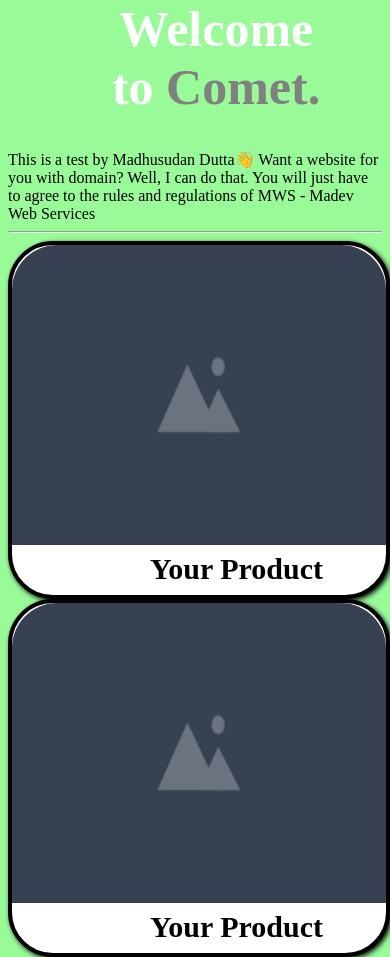
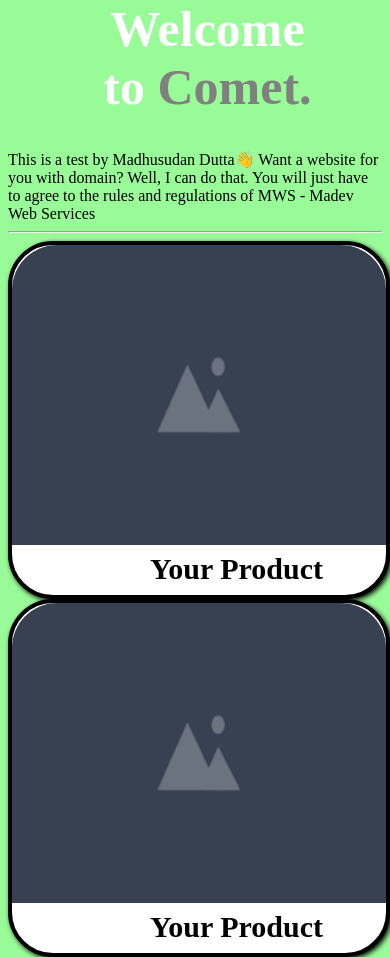
Before and after one commit to Madhusudan-droid/MWS, a plain HTML site: page index.html in a window 390 px wide. Drawn offline with Linux system fonts and the light colour scheme.

Commit message:
Update homepageCSS.css

```diff
--- a/homepageCSS.css
+++ b/homepageCSS.css
@@ -89,7 +89,7 @@ body{
 @media (max-width:500px){
   .welcome, .tocomet{
     font-size: 50px;
-    margin-left:5vh;
+    margin-left:0.5em;
   }
   .yourProduct1, .yourProduct2{
     width:100%;
```
